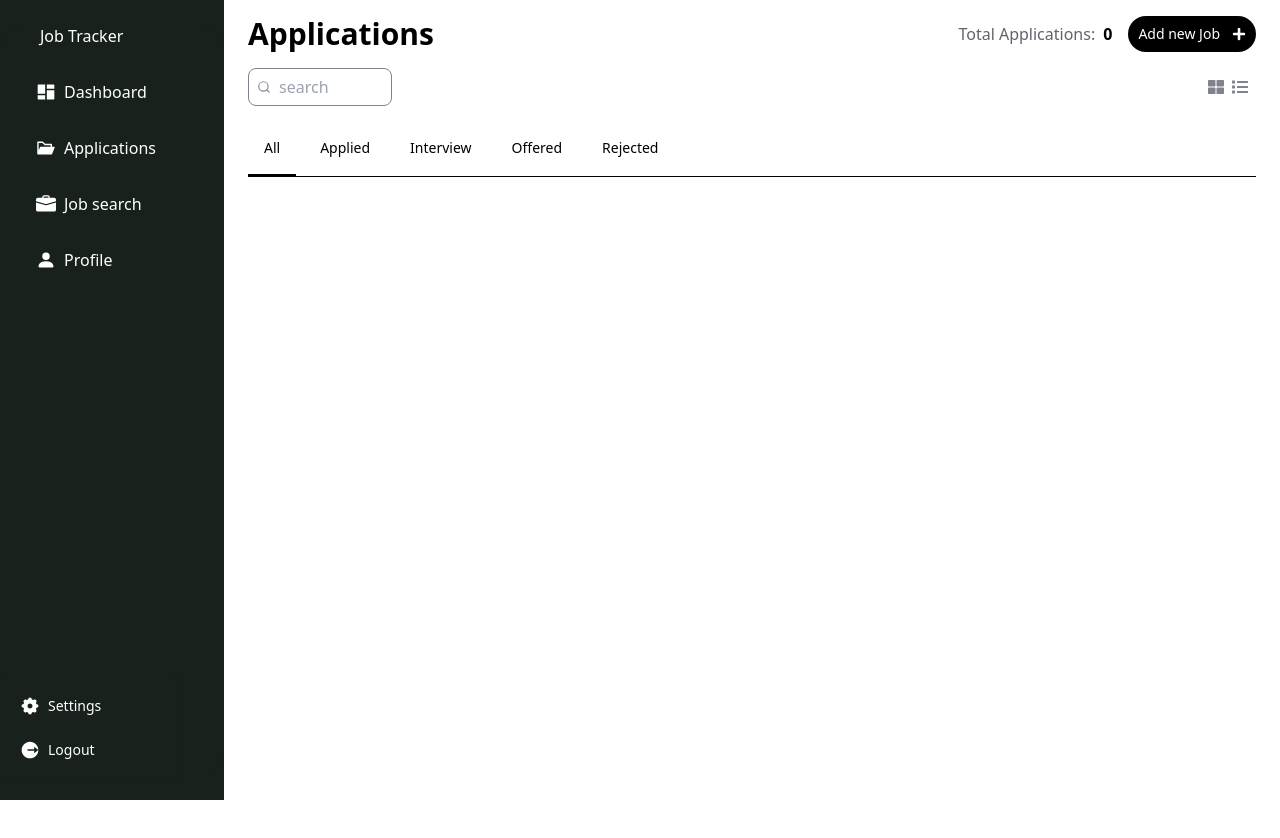
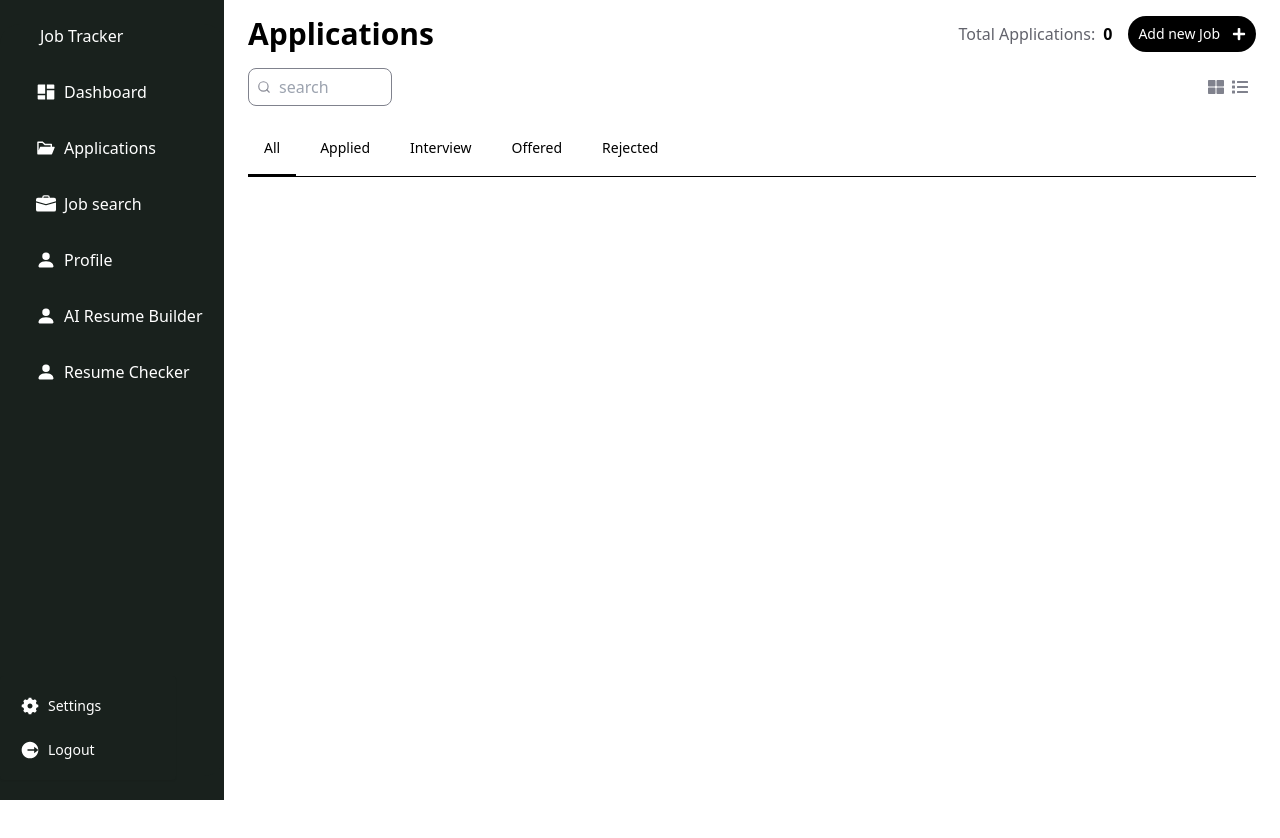
Before and after one commit to kolekarom/get-job, a React (Vite) app: page /dashboard/applications in a window 1280 px wide. Built offline with nearby package versions, Linux system fonts and the light colour scheme.

Commit message:
project started

```diff
--- a/src/Components/AddNewJob.jsx
+++ b/src/Components/AddNewJob.jsx
@@ -21,7 +21,7 @@ const AddNewJobs = ({ setJobModal, onAddJob }) => {
     setStatus("applied");
     setJobModal(false);
   };
-
+//this is for the form validation
   return (
     <div className="fixed inset-0 bg-black/80 z-40">
       <div className="p-6 w-[80%] lg:w-[50%] shadow-md fixed top-1/2 left-1/2 translate-x-[-50%] translate-y-[-50%] bg-[#f3f3f3] rounded-lg">
--- a/src/Components/SidebarMenuItem.jsx
+++ b/src/Components/SidebarMenuItem.jsx
@@ -28,4 +28,16 @@ export const SidebarMenuItem = () => [
     icon: <BsFillPersonFill />,
     path: "profile",
   },
+  {
+    id: 4,
+    label: "AI Resume Builder",
+    icon: <BsFillPersonFill />,
+    path: "AI Resume Builder",
+  },
+  {
+    id: 5,
+    label: "Resume Checker",
+    icon: <BsFillPersonFill />,
+    path: "Resume Checker",
+  },
 ];
```
